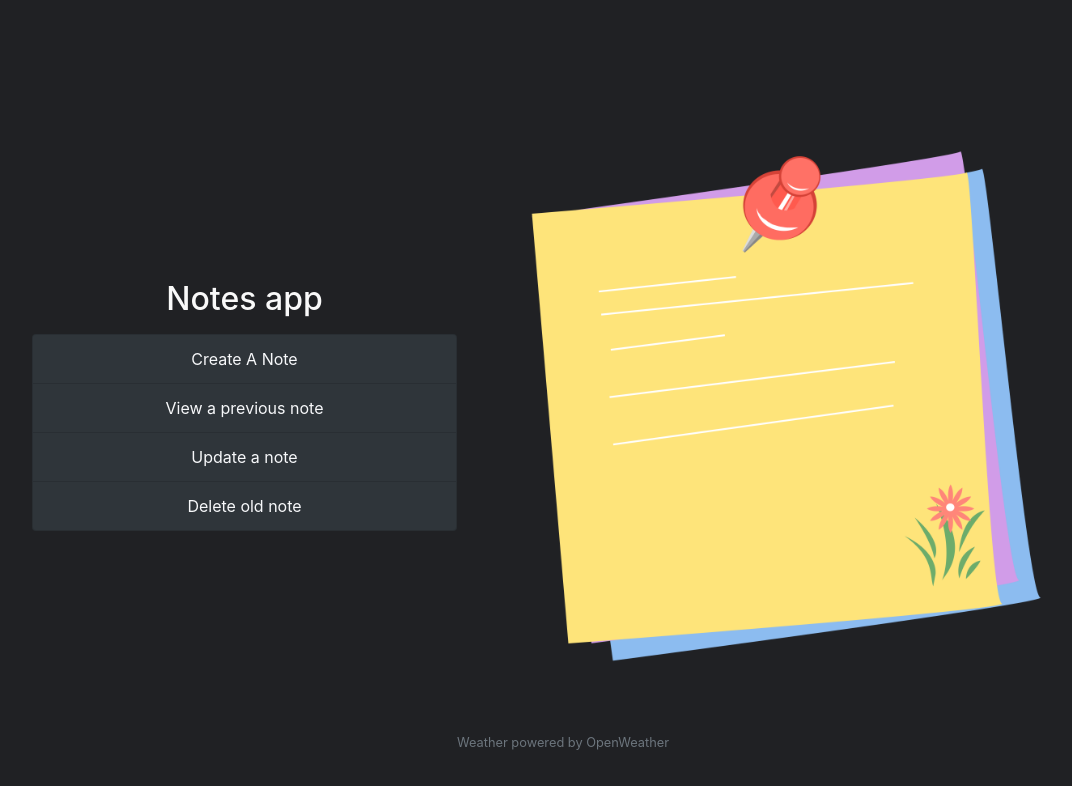
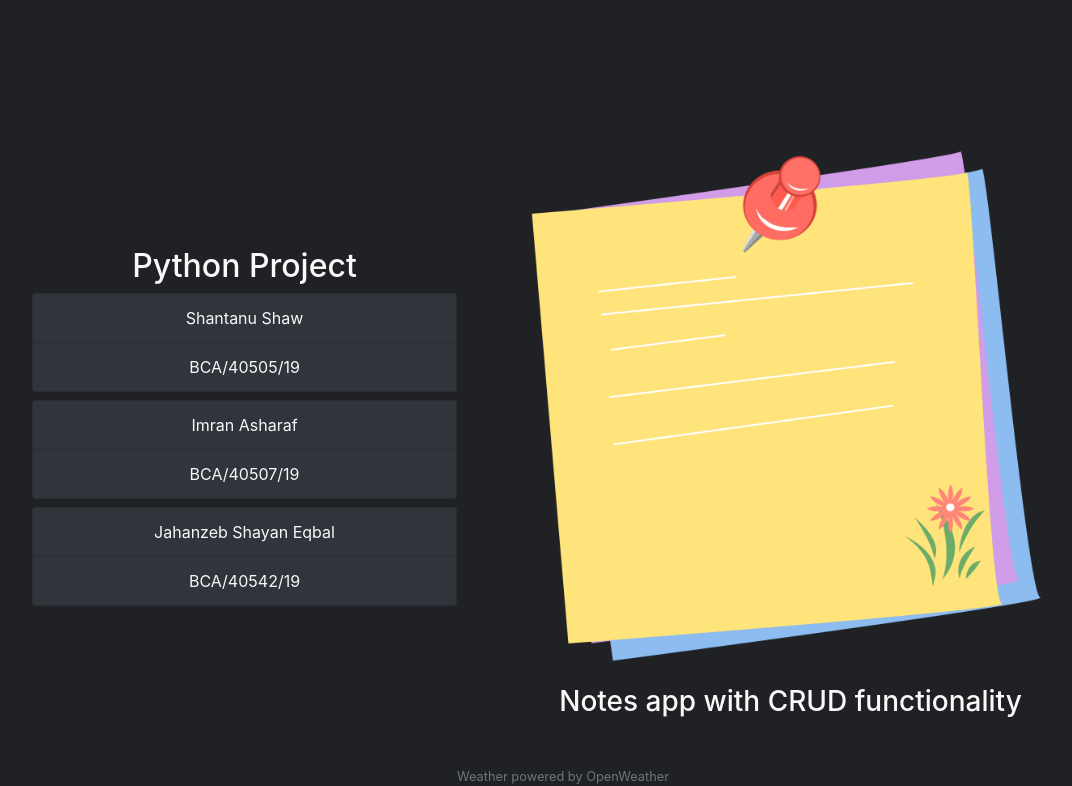
Before and after one commit to Shayan418/Notes-app-using-flask, a Flask app: page / in a window 1280 px wide. Shown: the part 74-860 px from the top of the page, without its empty margins (77-1149 px from the left). Before the commit the page ends 824 px from the top, so only its background shows below. Run offline with Flask 2, Linux system fonts and the light colour scheme; parts of the project's set-up code (start-up, migrations or seed data) failed here and were passed over; some libraries are stand-ins or nearby versions.

Commit message:
homepage update

```diff
--- a/templates/index.html
+++ b/templates/index.html
@@ -23,25 +23,35 @@ Apology
 <main class="container-fluid">
     <div class="row align-items-center">
         <div class="col-md-5 order-2 order-md-1">
-            <div class="row align-items-center">
+            <div class="row mt-2">
                 <div class="col-12">
-                    <h2>Notes app</h2>
+                    <h2>Python Project</h2>
+                    <ul class="list-group">
+                        <li class="list-group-item">Shantanu Shaw</li>
+                        <li class="list-group-item">BCA/40505/19</li>
+                    </ul>
                 </div>
             </div>
             <div class="row mt-2">
                 <div class="col-12">
                     <ul class="list-group">
-                        <li class="list-group-item">Create A Note</li>
-                        <li class="list-group-item">View a previous note</li>
-                        <li class="list-group-item">Update a note</li>
-                        <li class="list-group-item">Delete old note</li>
+                        <li class="list-group-item">Imran Asharaf</li>
+                        <li class="list-group-item">BCA/40507/19</li>
+                    </ul>
+                </div>
+            </div>
+            <div class="row mt-2">
+                <div class="col-12">
+                    <ul class="list-group ">
+                        <li class="list-group-item">Jahanzeb Shayan Eqbal</li>
+                        <li class="list-group-item">BCA/40542/19</li>
                     </ul>
                 </div>
             </div>
         </div>
         <div class="col-md-7 col-sm-12 order-1 order-md-2">
-            <img src="/static/—Pngtree—beautiful yellow note_4583281.png" class="img-fluid"
-                alt="notes png image from pngtree.com">
+            <img src="/static/—Pngtree—beautiful yellow note_4583281.png" class="img-fluid" alt="notes png image">
+            <h3 class="mt-n4 mb-4">Notes app with CRUD functionality</h3>
         </div>
     </div>
 </main>
```
